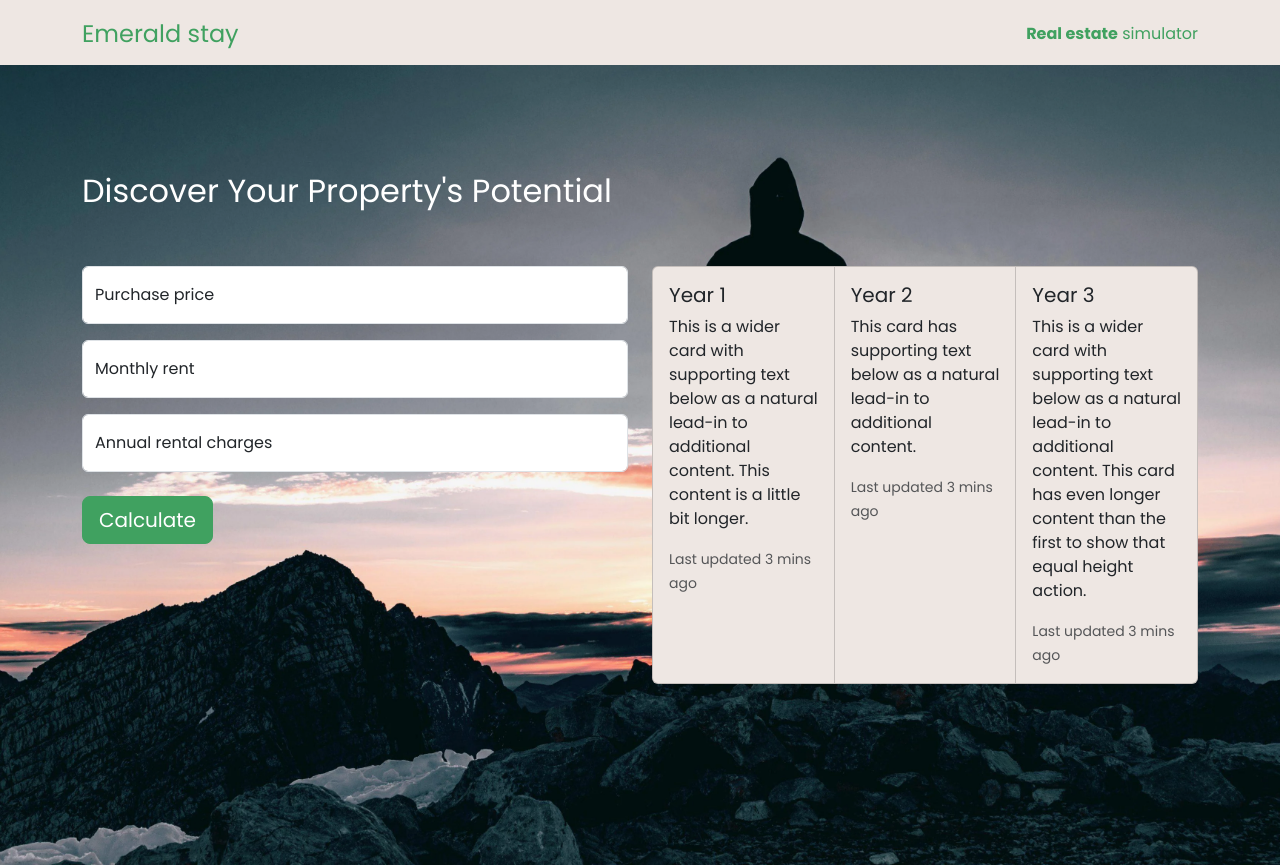
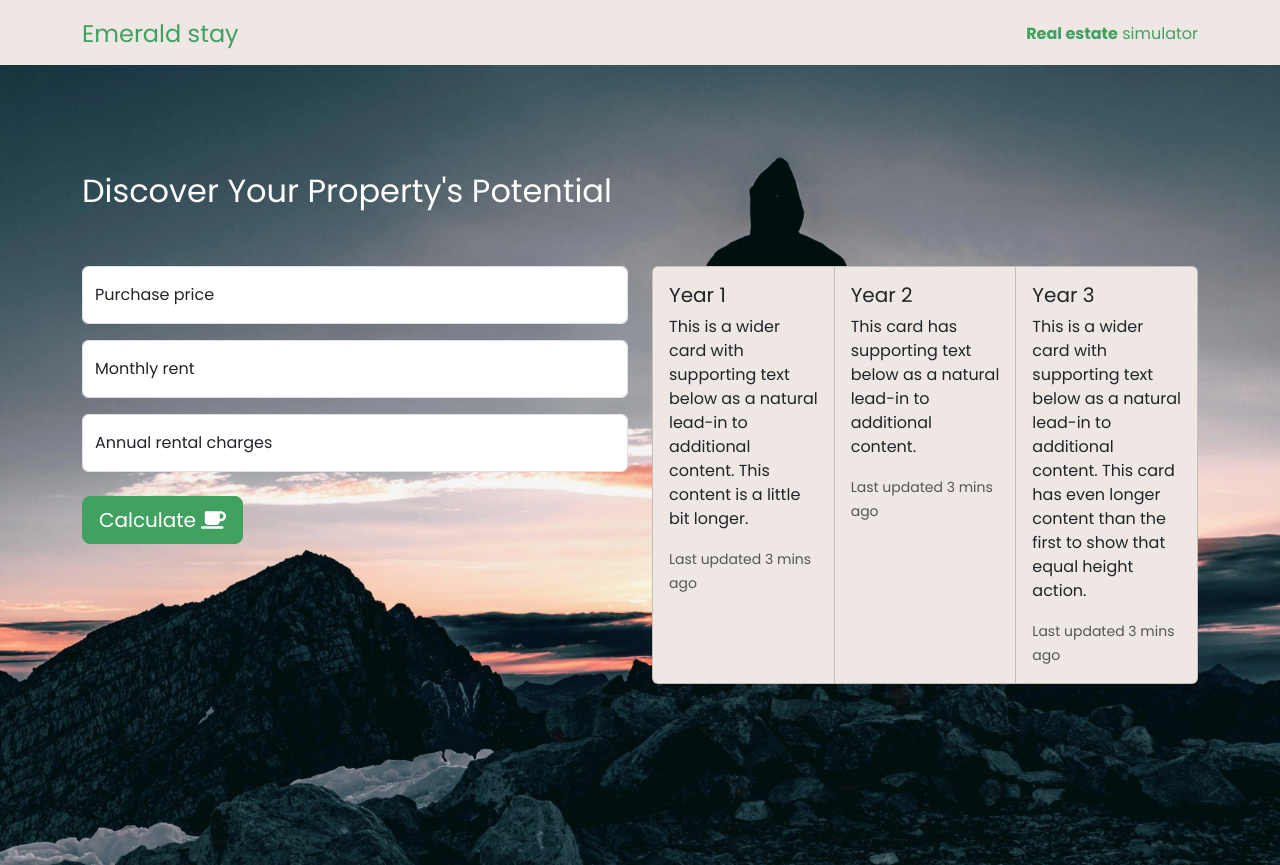
Before and after one commit to jas75/real-estate-simulator, an Angular app: page / in a window 1280 px wide. Built offline with nearby package versions, Linux system fonts and the light colour scheme.

Commit message:
add fontawesome

```diff
--- a/package.json
+++ b/package.json
@@ -18,6 +18,8 @@
     "@angular/platform-browser": "^18.0.0",
     "@angular/platform-browser-dynamic": "^18.0.0",
     "@angular/router": "^18.0.0",
+    "@fortawesome/angular-fontawesome": "^0.15.0",
+    "@fortawesome/free-solid-svg-icons": "^6.7.2",
     "@ng-bootstrap/ng-bootstrap": "^17.0.0",
     "@popperjs/core": "^2.11.8",
     "bootstrap": "^5.3.2",
--- a/src/app/components/yield-form/yield-form.component.html
+++ b/src/app/components/yield-form/yield-form.component.html
@@ -14,7 +14,8 @@
             <label for="floatingPassword">Annual rental charges</label>
         </div>
         <button class="btn btn-primary text-white btn-lg">
-            Calculate
+            Calculate <fa-icon [icon]="faCoffee"></fa-icon>
+
         </button>
     </div>
 
--- a/src/app/components/yield-form/yield-form.component.ts
+++ b/src/app/components/yield-form/yield-form.component.ts
@@ -1,12 +1,15 @@
 import { Component } from '@angular/core';
+import { faCoffee } from '@fortawesome/free-solid-svg-icons';
+import { FontAwesomeModule } from '@fortawesome/angular-fontawesome';
 
 @Component({
   selector: 'app-yield-form',
   standalone: true,
-  imports: [],
+  imports: [FontAwesomeModule],
   templateUrl: './yield-form.component.html',
   styleUrl: './yield-form.component.scss'
 })
 export class YieldFormComponent {
 
+  public faCoffee = faCoffee;
 }
```
Also changed, not shown: 1 other file (tests, documents, lock files or other folders).
